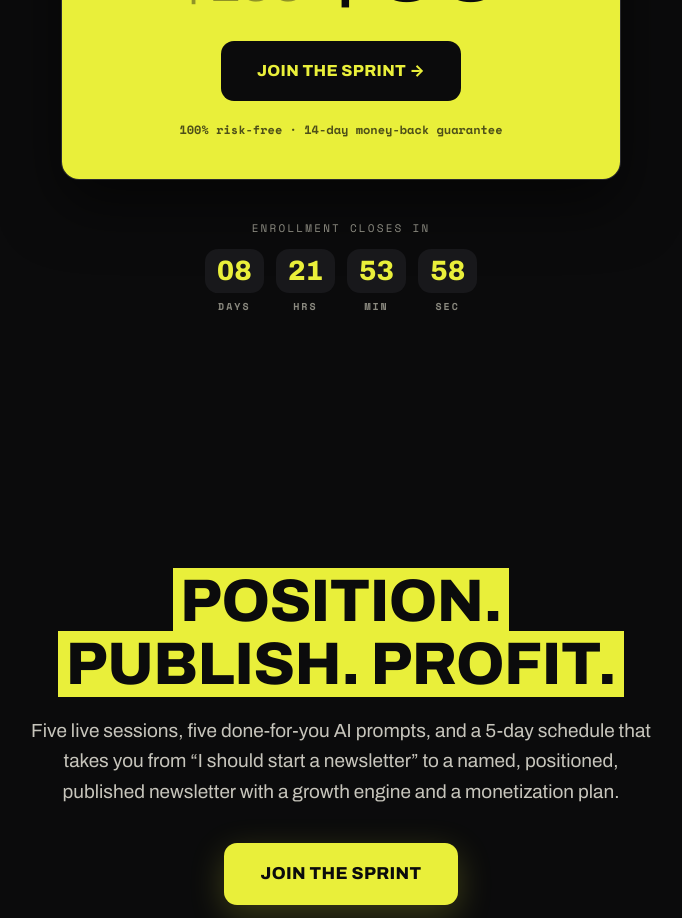
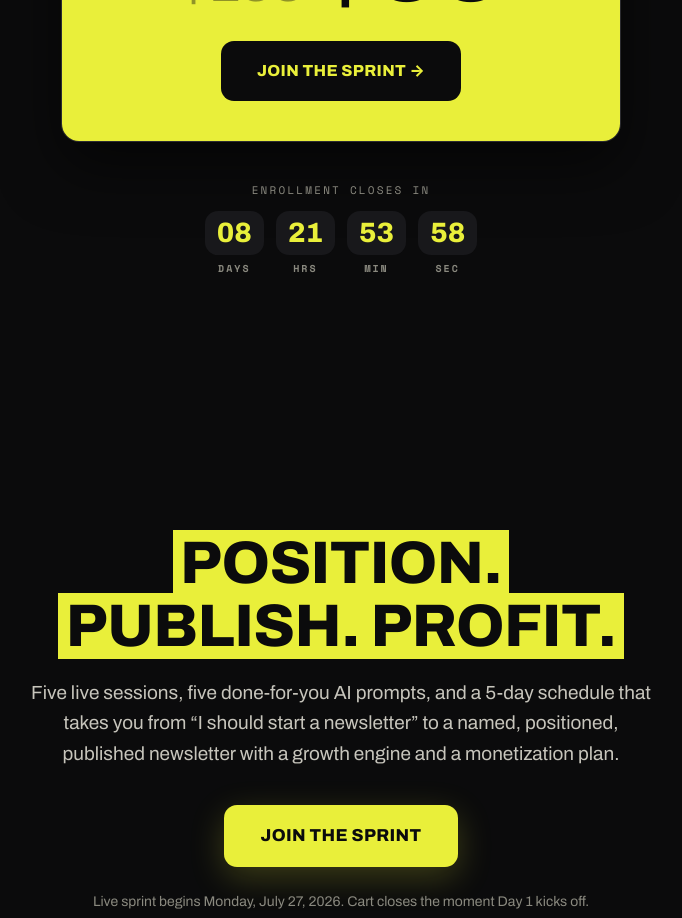
Before and after one commit to jtzack/start-your-newsletter, a React (Vite) app: page / in a window 1280 px wide. Shown: the part 10380-11298 px from the top of the page, without its empty margins (299-981 px from the left). Built offline with nearby package versions, Linux system fonts and the light colour scheme.

Commit message:
Remove risk-free guarantee line from pricing section
Co-Authored-By: Claude Fable 5 <noreply@anthropic.com>
Claude-Session: https://claude.ai/code/session_01Jiuouo5acrHVnQfNfZpc5y

```diff
--- a/src/App.tsx
+++ b/src/App.tsx
@@ -654,7 +654,6 @@ function Pricing() {
             >
               Join The Sprint →
             </a>
-            <p className="font-mono text-[12px] font-bold text-ink/70 mt-5">100% risk-free · 14-day money-back guarantee</p>
           </div>
         </div>
 
```
